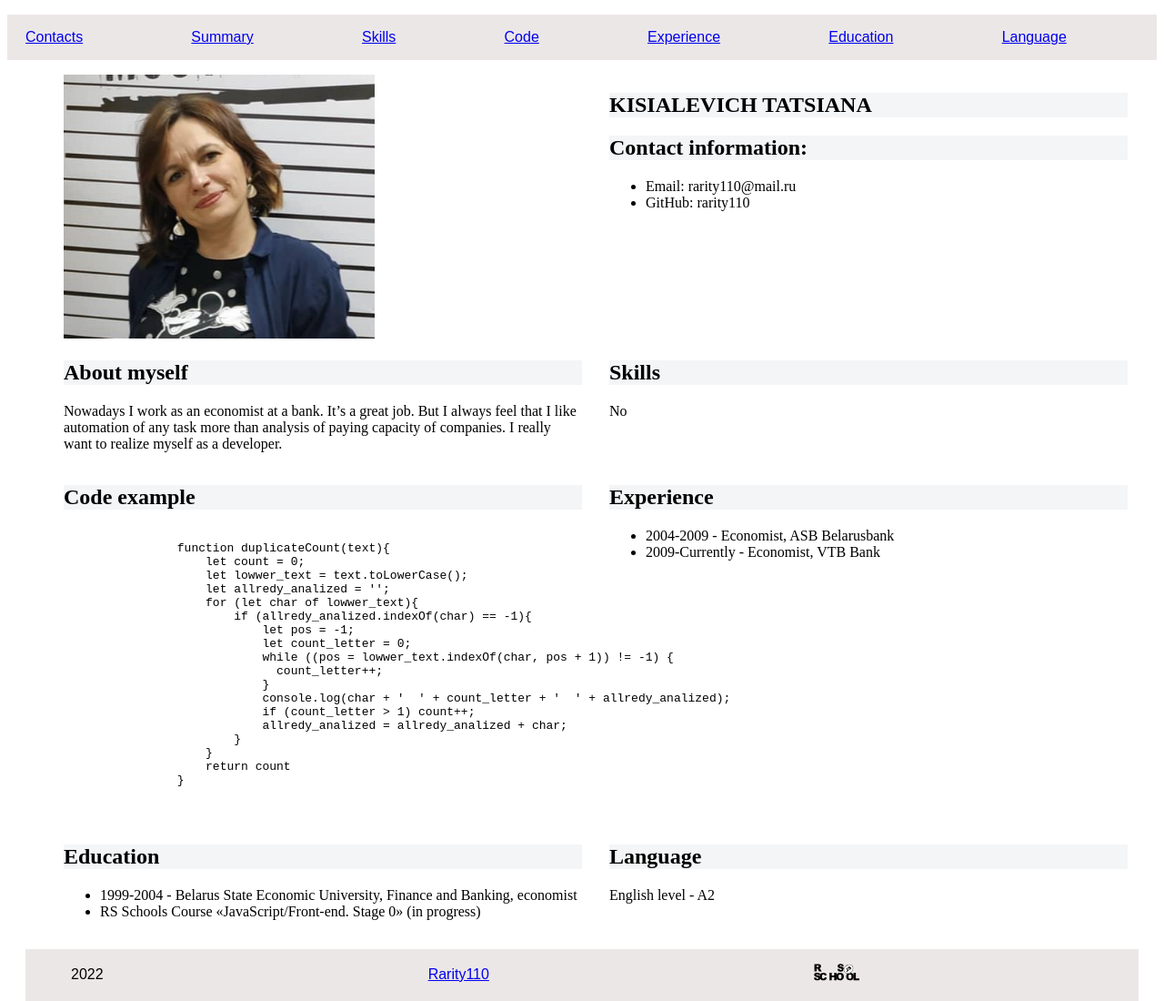
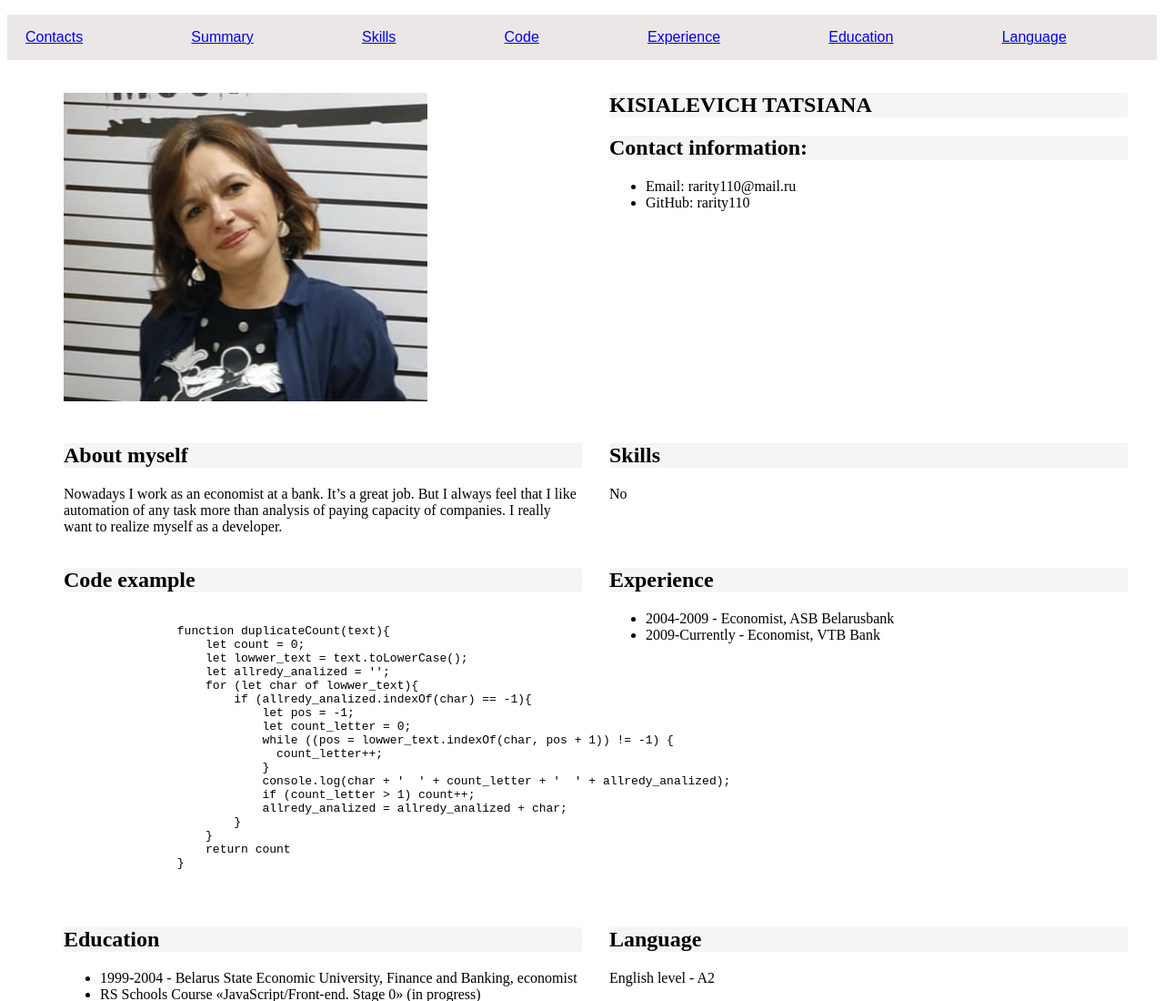
Before and after one commit to Rarity110/rsschool-cv-old, a plain HTML site: page index.html in a window 1280 px wide. Shown: the top 1100 px of the page at 91% size. Drawn offline with Linux system fonts and the light colour scheme.

Commit message:
feat: change cv

```diff
--- a/index.html
+++ b/index.html
@@ -24,20 +24,17 @@
   </header>
   <main class="main-container">
     <section class="section" >
-        <div>
-            <img src="assets/img/IMG_20220102_203527.jpg" width="60%"  alt="my photo">
-         </div>
+        <h2>
+            <img src="assets/img/IMG_20220102_203527.jpg" width="400px"  alt="my photo">
+         </h2>
       </section>
-
-    <section class="section" id="profile">
+      <section class="section" id="profile">
         <h1 class="section-title">KISIALEVICH TATSIANA</h1>
         <h2 class="section-title">Contact information:</h2>
-          <p>
-              <ul>
+                       <ul>
                   <li>Email: rarity110@mail.ru</li>
                   <li>GitHub: rarity110</li>
               </ul>
-          </p>
       </section>
            <section class="section" id="summary">
           <h2 class="section-title">About myself</h2>
@@ -76,7 +73,6 @@
           <h2 class="section-title">
             Experience
           </h2>
-          <p>
               <ul>
                   <li>
                     2004-2009 - Economist, ASB Belarusbank
@@ -85,13 +81,11 @@
                     2009-Currently - Economist, VTB Bank
                   </li>
               </ul>
-          </p>
-      </section>
+       </section>
       <section class="section" id="education">
         <h2 class="section-title">
             Education
         </h2>
-        <p>
             <ul>
                 <li>
                     1999-2004 - Вelarus State Economic University, Finance and Banking, economist
@@ -100,7 +94,6 @@
                     RS Schools Course «JavaScript/Front-end. Stage 0» (in progress)
                 </li>
             </ul>
-        </p>
     </section>
     <section class="section" id="language">
         <h2 class="section-title">
```
Also changed, not shown: css/style.css (line endings or trailing spaces).
